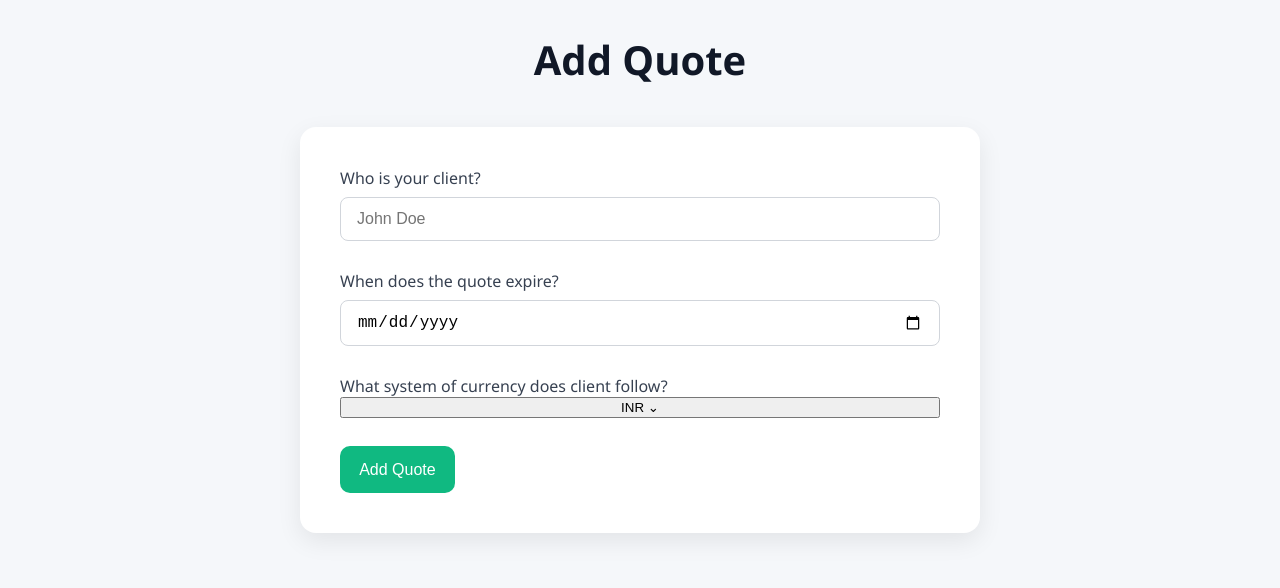
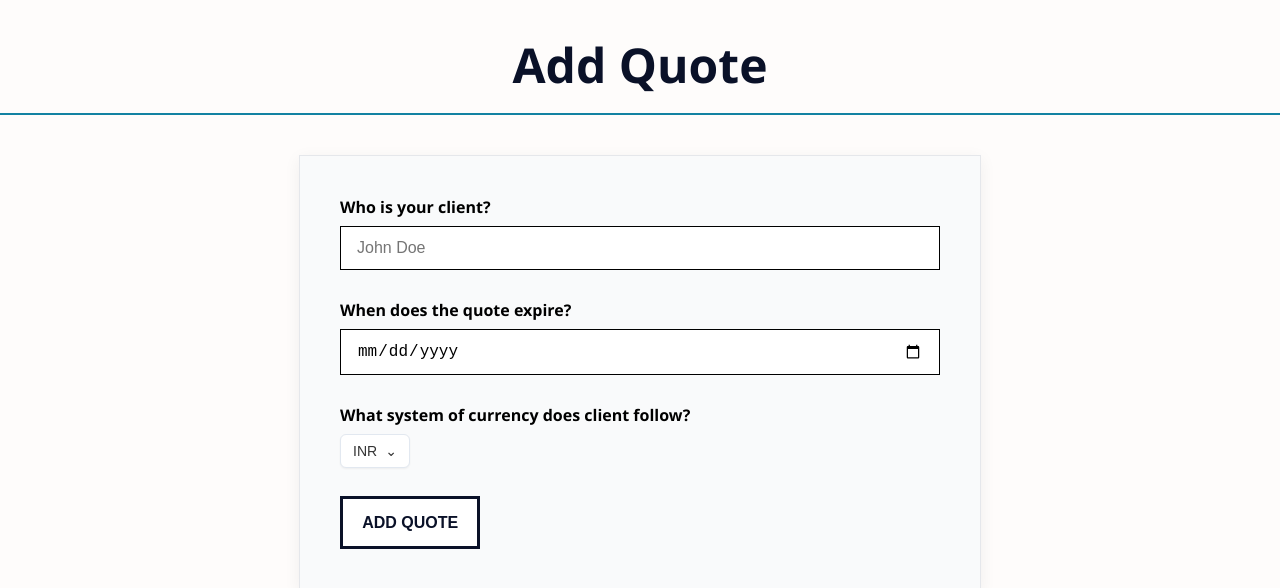
Before and after one commit to mohanamisra/quotation-module-frontend, a React (Vite) app: page /addquote in a window 1280 px wide. Shown: the top 588 px of the page. Built offline with nearby package versions, Linux system fonts and the light colour scheme.

Commit message:
Updated styling of All Quotes View screen and Add Quote screen

```diff
--- a/src/pages/AddQuoteScreen/AddQuote.css
+++ b/src/pages/AddQuoteScreen/AddQuote.css
@@ -1,29 +1,27 @@
-/* AddQuote.css */
-
 body {
     font-family: 'Segoe UI', Tahoma, Geneva, Verdana, sans-serif;
-    background-color: #f5f7fa;
+    background-color: #FEFCFB;
     margin: 0;
     padding: 0;
-    color: #1f2937;
 }
 
 h1 {
     text-align: center;
-    font-size: 2.5rem;
-    font-weight: 600;
+    font-size: 3rem;
+    font-weight: 700;
     margin-top: 2rem;
     margin-bottom: 2.5rem;
-    color: #111827;
+    border-bottom: 2px solid #1282A2;
+    padding-bottom: 1rem;
 }
 
 .add-quote-form {
     max-width: 600px;
     margin: 0 auto;
-    background-color: #ffffff;
+    background-color: #f9fafb;
     padding: 2.5rem;
-    border-radius: 16px;
-    box-shadow: 0 8px 24px rgba(0, 0, 0, 0.08);
+    border: 1px solid #e5e7eb;
+    box-shadow: 0 4px 16px rgba(0, 0, 0, 0.06);
     display: flex;
     flex-direction: column;
     gap: 1.8rem;
@@ -33,75 +31,143 @@ h1 {
     display: flex;
     flex-direction: column;
     font-size: 1rem;
-    font-weight: 500;
-    color: #374151;
+    font-weight: 600;
+    color: #000;
 }
 
 .add-quote-form input[type="text"],
 .add-quote-form input[type="date"] {
     margin-top: 0.5rem;
     padding: 0.75rem 1rem;
-    border: 1px solid #d1d5db;
-    border-radius: 8px;
+    border: 1px solid #000;
     font-size: 1rem;
     transition: border-color 0.2s ease;
+    background-color: #fff;
+    color: #000;
 }
 
 .add-quote-form input:focus {
     outline: none;
-    border-color: #2563eb;
+    border-color: #1282A2;
 }
 
 .add-quote-form button[type="submit"] {
-    background-color: #10b981;
-    color: white;
+    background-color: white;
+    color: #0A1128;
+    border: 3px solid #0A1128;
     font-size: 1rem;
     padding: 0.9rem 1.2rem;
-    border: none;
-    border-radius: 10px;
     cursor: pointer;
     transition: background-color 0.25s ease;
     align-self: flex-start;
+    font-weight: 600;
+    text-transform: uppercase;
 }
 
 .add-quote-form button[type="submit"]:hover {
-    background-color: #059669;
+    background-color: #0A1128;
+    color: #FEFCFB;
 }
 
-/* Dropdown styles */
-[data-radix-dropdown-menu-trigger] {
+/*RADIX UI DROP DOWN STYLING*/
+
+[data-state] {
+    outline: none;
+}
+
+.radix-dropdown-trigger,
+[id^="radix-"][id*="trigger"] {
     margin-top: 0.5rem;
-    padding: 0.75rem 1rem;
-    background-color: #f3f4f6;
-    border: 1px solid #d1d5db;
-    border-radius: 8px;
+    padding: 0.5rem 0.75rem;
+    background-color: #fff;
+    border: 1px solid #e2e8f0;
+    border-radius: 0.375rem;
     cursor: pointer;
-    font-size: 1rem;
+    font-size: 0.875rem;
+    font-weight: 500;
     width: fit-content;
     display: flex;
     align-items: center;
     justify-content: space-between;
     gap: 0.5rem;
+    color: #333;
+    transition: all 0.2s ease;
+    box-shadow: 0 1px 2px rgba(0, 0, 0, 0.05);
 }
 
-[data-radix-dropdown-menu-content] {
-    margin-top: 0.5rem;
-    background-color: #ffffff;
-    border: 1px solid #d1d5db;
-    border-radius: 8px;
-    box-shadow: 0 6px 20px rgba(0, 0, 0, 0.1);
-    padding: 0.5rem 0;
-    min-width: 150px;
+.radix-dropdown-trigger:hover,
+[id^="radix-"][id*="trigger"]:hover {
+    border-color: #cbd5e1;
+    background-color: #f8fafc;
 }
 
-[data-radix-dropdown-menu-item] {
-    padding: 0.6rem 1rem;
-    font-size: 0.95rem;
-    color: #111827;
-    cursor: pointer;
-    transition: background-color 0.2s ease;
+.radix-dropdown-trigger:focus,
+[id^="radix-"][id*="trigger"]:focus {
+    border-color: #1282A2;
+    box-shadow: 0 0 0 2px rgba(59, 130, 246, 0.2);
 }
 
-[data-radix-dropdown-menu-item]:hover {
-    background-color: #f3f4f6;
+.radix-dropdown-trigger span,
+[id^="radix-"][id*="trigger"] span {
+    transition: transform 0.2s ease;
 }
+
+.radix-dropdown-trigger[data-state="open"] span,
+[id^="radix-"][id*="trigger"][data-state="open"] span {
+    transform: rotate(180deg);
+}
+
+[role="menu"],
+.radix-dropdown-content,
+[id^="radix-"][id*="content"] {
+    margin-top: 0.25rem;
+    background-color: #fff;
+    border: 1px solid #e2e8f0;
+    border-radius: 0.375rem;
+    box-shadow: 0 4px 12px rgba(0, 0, 0, 0.08);
+    padding: 0.25rem;
+    min-width: 120px;
+    z-index: 50;
+    animation: fadeIn 0.1s ease-out;
+}
+
+@keyframes fadeIn {
+    from {
+        opacity: 0;
+        transform: translateY(-4px);
+    }
+    to {
+        opacity: 1;
+        transform: translateY(0);
+    }
+}
+
+[role="menuitem"],
+.radix-dropdown-item,
+[id^="radix-"][id*="item"] {
+    padding: 0.5rem 0.75rem;
+    font-size: 0.875rem;
+    color: #333;
+    cursor: pointer;
+    transition: all 0.15s ease;
+    border-radius: 0.25rem;
+    display: flex;
+    align-items: center;
+    user-select: none;
+    margin: 0.125rem 0;
+}
+
+[role="menuitem"]:hover,
+.radix-dropdown-item:hover,
+[id^="radix-"][id*="item"]:hover {
+    background-color: #1282A2;
+    color: #FEFCFB;
+}
+
+[role="menuitem"][data-highlighted],
+.radix-dropdown-item[data-highlighted],
+[id^="radix-"][id*="item"][data-highlighted] {
+    background-color: #1282A2;
+    color: #FEFCFB;
+    outline: none;
+}
--- a/src/pages/AddQuoteScreen/AddQuote.jsx
+++ b/src/pages/AddQuoteScreen/AddQuote.jsx
@@ -38,23 +38,24 @@ const AddQuote = () => {
                 <label>
                     What system of currency does client follow?
                     <DropdownMenu.Root>
-                        <DropdownMenu.Trigger>
+                        <DropdownMenu.Trigger className="radix-dropdown-trigger">
                             {currency} <span>⌄</span>
                         </DropdownMenu.Trigger>
-                        <DropdownMenu.Content>
+                        <DropdownMenu.Content className="radix-dropdown-content">
                             <DropdownMenu.Item
+                                className="radix-dropdown-item"
                                 onSelect={() => setCurrency('INR')}
                             >
                                 INR
                             </DropdownMenu.Item>
                             <DropdownMenu.Item
+                                className="radix-dropdown-item"
                                 onSelect={() => setCurrency('USD')}
                             >
                                 USD
                             </DropdownMenu.Item>
                         </DropdownMenu.Content>
-                    </DropdownMenu.Root>
-                </label>
+                    </DropdownMenu.Root>                </label>
                 <button type="submit">Add Quote</button>
             </form>
         </div>
--- a/src/pages/AllQuotationsScreen/AllQuotations.css
+++ b/src/pages/AllQuotationsScreen/AllQuotations.css
@@ -1,23 +1,29 @@
 body {
     font-family: 'Segoe UI', Tahoma, Geneva, Verdana, sans-serif;
-    background-color: #f5f7fa;
     margin: 0;
     padding: 0;
-    color: #333;
+    color: #0A1128;
+    min-height: 100vh;
+    background-color: #f9fafb;
 }
+
 
 .all-quotations-page {
     padding: 3rem 4rem;
     max-width: 1200px;
     margin: 0 auto;
+    background-image: radial-gradient(circle, rgba(0,0,0,0.05) 3px, transparent 1px);
+    background-size: 40px 40px;
 }
 
 .all-quotations-page h1 {
-    font-size: 2.5rem;
+    font-size: 3rem;
     margin-bottom: 2rem;
-    color: #1f2937;
-    font-weight: 600;
+    color: #000;
+    font-weight: bolder;
     text-align: center;
+    border-bottom: 2px solid #1282A2;
+    padding-bottom: 1rem;
 }
 
 .all-quotations-container {
@@ -28,10 +34,10 @@ body {
 }
 
 .quotation-card-container {
-    background-color: #ffffff;
+    background-color: #0A1128;
     padding: 1.5rem;
-    border-radius: 12px;
-    box-shadow: 0 6px 16px rgba(0, 0, 0, 0.07);
+    border: 1px solid #e5e7eb;
+    box-shadow: 0 4px 12px rgba(0, 0, 0, 0.05);
     transition: transform 0.2s ease, box-shadow 0.2s ease;
     display: flex;
     flex-direction: column;
@@ -39,21 +45,21 @@ body {
 }
 
 .quotation-card-container:hover {
-    transform: translateY(-5px);
-    box-shadow: 0 12px 24px rgba(0, 0, 0, 0.1);
+    transform: translateY(-4px);
+    box-shadow: 0 8px 20px rgba(0, 0, 0, 0.1);
 }
 
 .quotation-card-container p {
     font-size: 1rem;
     margin: 0.5rem 0;
+    color: #FEFCFB;
 }
 
 .quotation-card-container button {
-    background-color: #2563eb;
+    background-color: #1282A2;
     color: white;
     padding: 0.6rem 1.2rem;
     border: none;
-    border-radius: 8px;
     font-size: 0.95rem;
     cursor: pointer;
     margin-top: 1rem;
@@ -62,22 +68,24 @@ body {
 }
 
 .quotation-card-container button:hover {
-    background-color: #1e40af;
+    background-color: #034078;
 }
 
 .all-quotations-page > button {
-    background-color: #10b981;
-    color: white;
+    background-color: white;
+    color: #0A1128;
+    border: 3px solid #0A1128;
     padding: 0.8rem 1.6rem;
     font-size: 1rem;
-    border: none;
-    border-radius: 10px;
     cursor: pointer;
     transition: background-color 0.3s ease;
     display: block;
     margin: 0 auto;
+    text-transform: uppercase;
+    font-weight: 600;
 }
 
 .all-quotations-page > button:hover {
-    background-color: #059669;
+    background-color: #0A1128;
+    color: #FEFCFB;
 }
```
